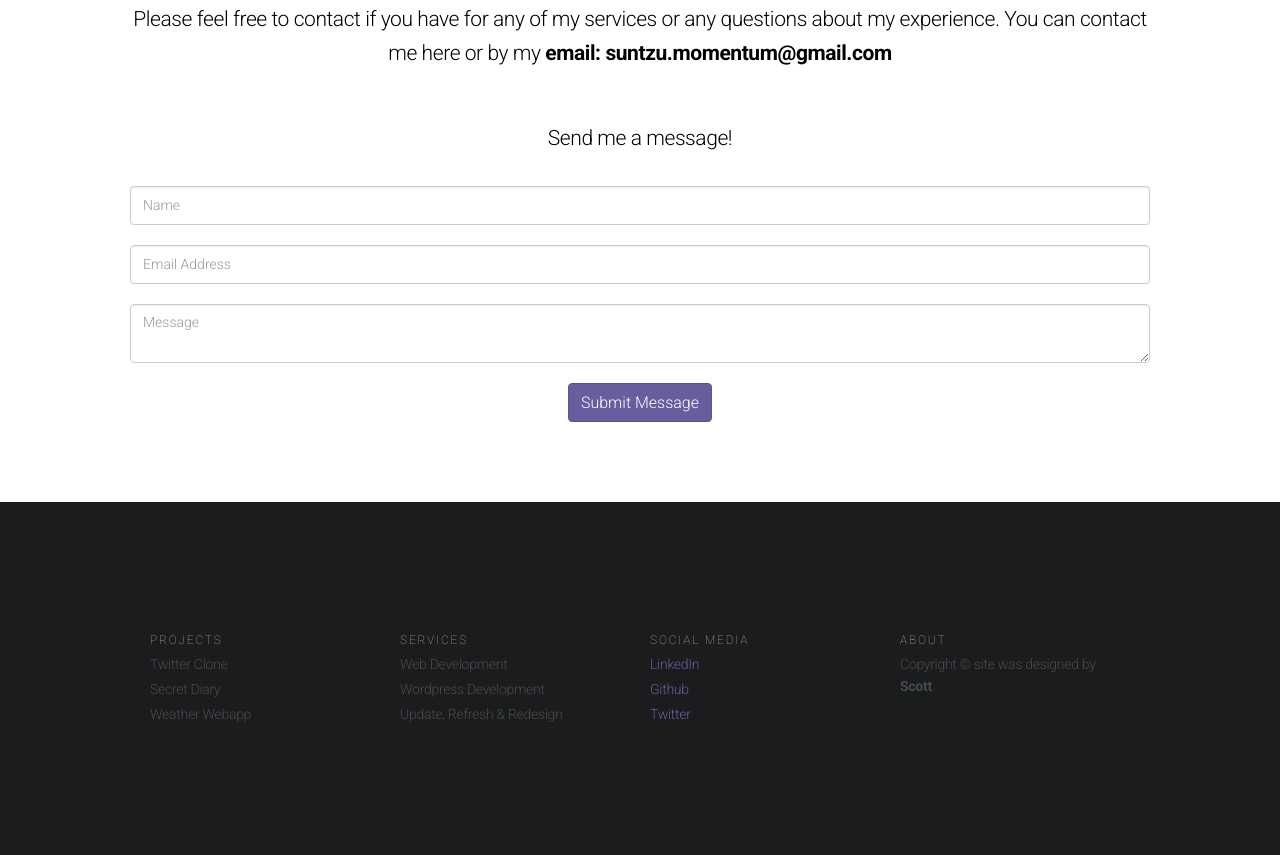
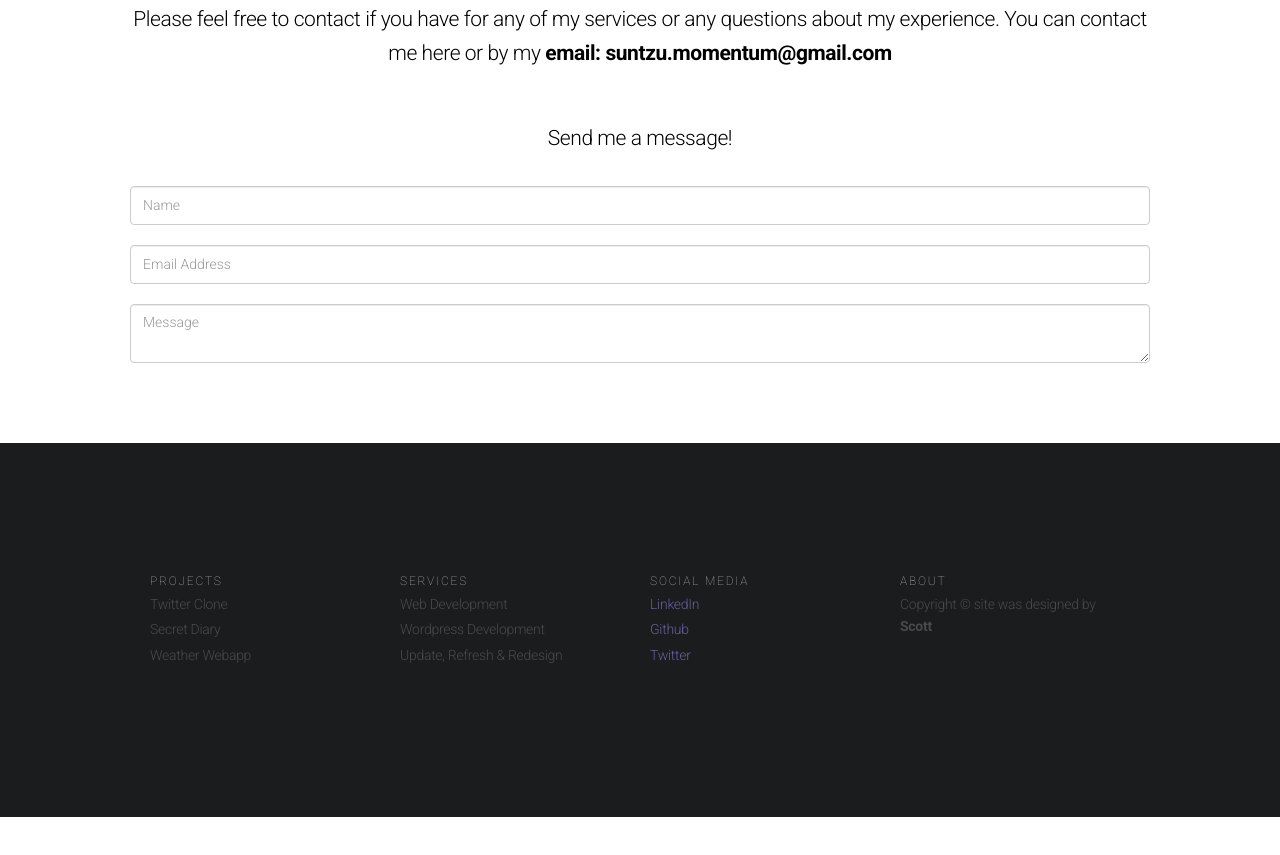
Before and after one commit to SMaynardBME/AshleyWebsite, a plain HTML site: page index.html in a window 1280 px wide. Shown: the part 2635-3490 px from the top of the page. After the commit the page ends 3452 px from the top, so only its background shows below. Drawn offline with nearby package versions, Linux system fonts and the light colour scheme; a script that the page names is missing; a web font is replaced by a local one.

Commit message:
Update index.html

```diff
--- a/index.html
+++ b/index.html
@@ -178,7 +178,7 @@
         <input class="form-control m-b" required placeholder="Name" id="name">
         <input class="form-control m-b" required type="email" placeholder="Email Address" id="email">
         <textarea class="form-control m-b" required placeholder="Message" id="message"></textarea>
-        <button class="btn btn-primary m-b" id="send">Submit Message</button>
+
       </form>
     </div>
   </div>
```
